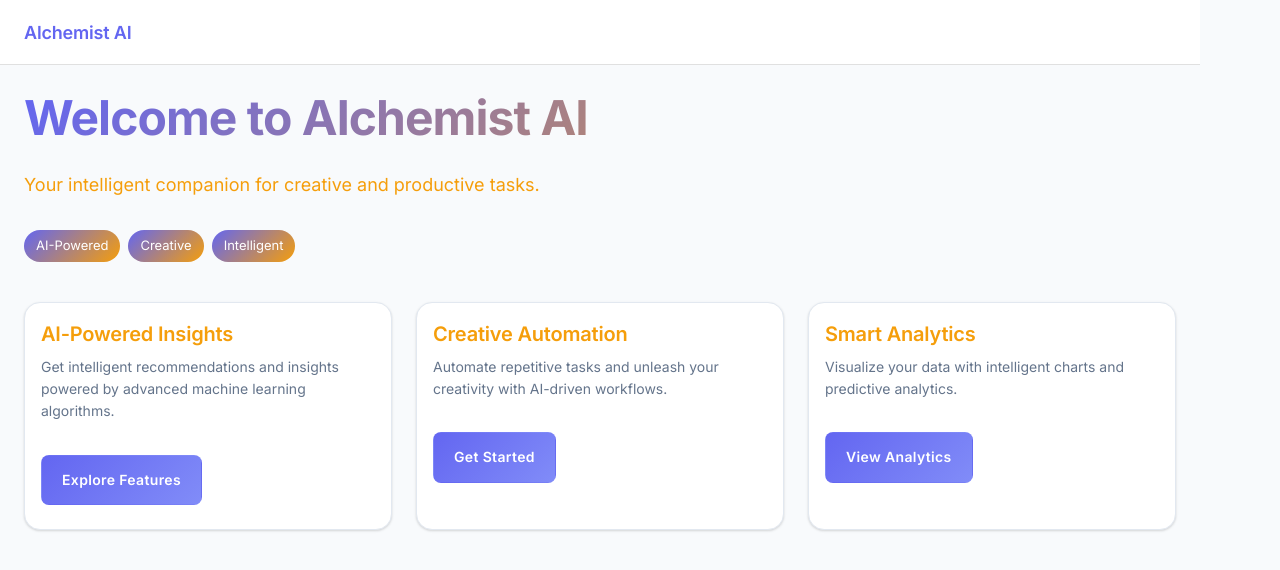
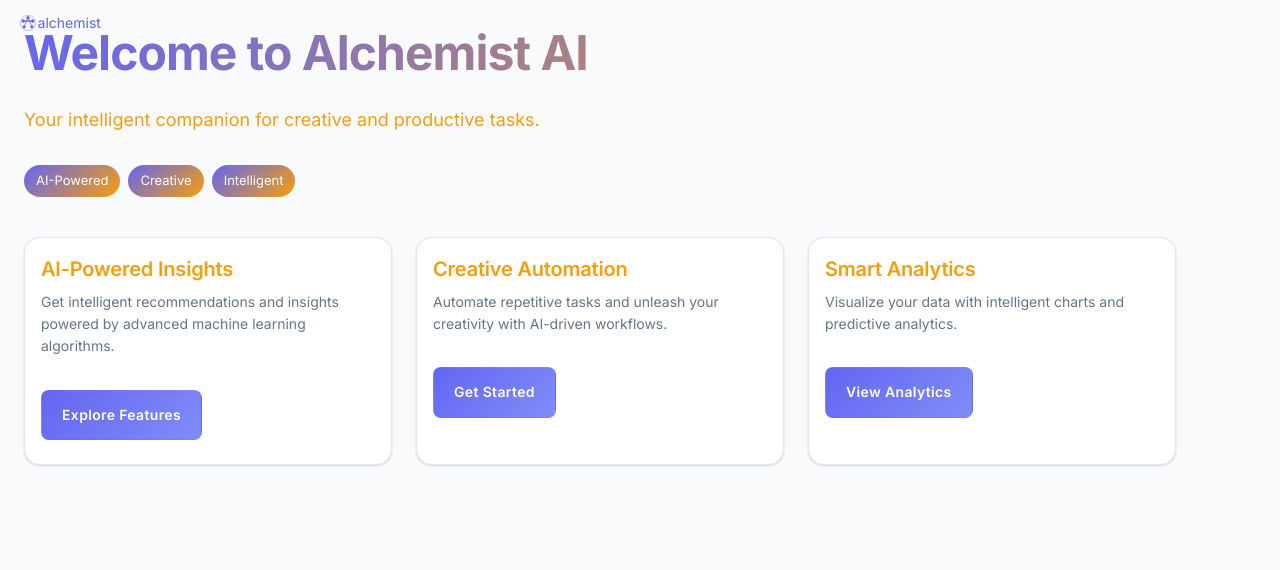
Before and after one commit to zhou-dong/alchemist-ai, a React (Vite) app: page / in a window 1280 px wide. Shown: the top 570 px of the page. Built offline with nearby package versions, Linux system fonts and the light colour scheme.

Commit message:
Update Header.tsx

```diff
--- a/src/components/layout/Header.tsx
+++ b/src/components/layout/Header.tsx
@@ -1,26 +1,23 @@
-import { AppBar, Toolbar, Typography, Box } from '@mui/material';
+import { Typography, Stack, Box } from '@mui/material';
 import { styled } from '@mui/material/styles';
+import Logo from '../common/Logo';
 
-const StyledAppBar = styled(AppBar)(({ theme }) => ({
-  backgroundColor: theme.palette.background.paper,
-  color: theme.palette.text.primary,
-  boxShadow: 'none',
-  borderBottom: `1px solid ${theme.palette.divider}`,
+const HeaderContainer = styled(Box)(({ }) => ({
+  position: 'fixed',
+  top: 12,
+  left: 20,
+  zIndex: 100,
 }));
 
-export const Header = () => {
-  return (
-    <StyledAppBar position="static">
-      <Toolbar>
-        <Box display="flex" alignItems="center" justifyContent="space-between" width="100%">
-          <Typography color="primary" variant="h6" component="h1" sx={{ fontWeight: 600 }}>
-            Alchemist AI
-          </Typography>
-          {/* Add navigation items here */}
-        </Box>
-      </Toolbar>
-    </StyledAppBar>
-  );
-};
+export const Header = () => (
+  <HeaderContainer>
+    <Stack direction="row" justifyContent="center" alignItems="center" gap={0.2} sx={{ cursor: 'pointer' }}>
+      <Logo width={16} height={16} color="#6366f1" />
+      <Typography color="primary" variant="body2" component="h1">
+        alchemist
+      </Typography>
+    </Stack>
+  </HeaderContainer>
+);
 
 export default Header;
```
